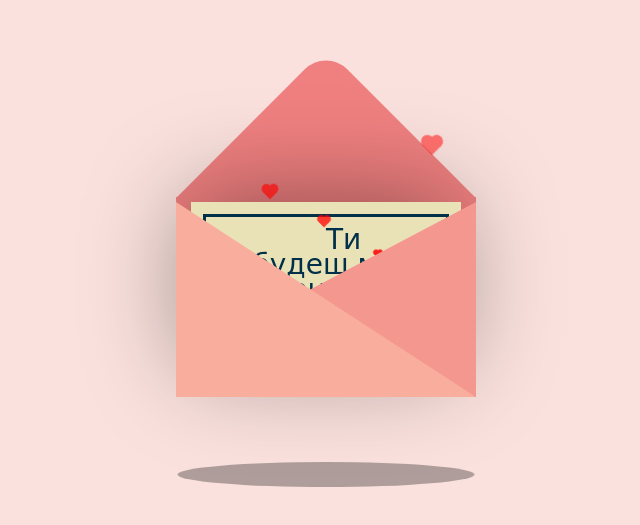
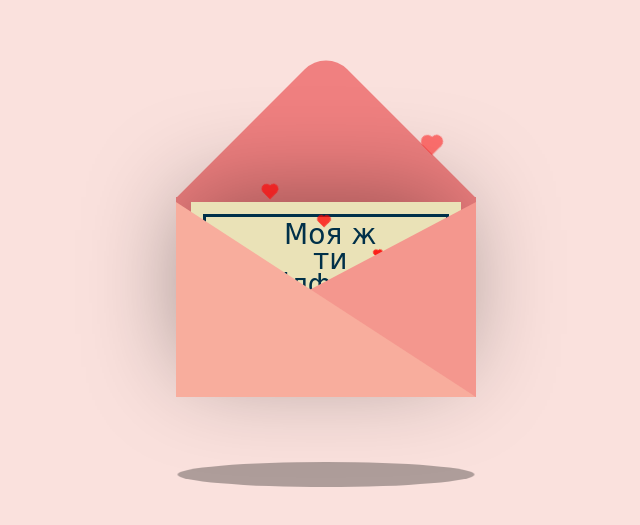
Before and after one commit to mrmelnychenko/milff_tan, a plain HTML site: page index.html in a window 1280 px wide. Shown: the part 141-666 px from the top of the page, without its empty margins (314-954 px from the left). Drawn offline with Linux system fonts and the light colour scheme.

Commit message:
Add files via upload

```diff
--- a/index.html
+++ b/index.html
@@ -14,8 +14,8 @@
             <div class="envelope"></div>
             <div class="front"></div>
             <div class="card">
-                <div class="text">Ти</br> будеш моєю</br>Валентинкою?</div>
-                <div class="heart" </div>
+                <div class="text">   Моя ж</br>ти </br>мілфочка</div>
+                <div class="heart"</div>
         </div>
         <div class="hearts">
             <div class="one"></div>
@@ -24,6 +24,7 @@
             <div class="four"></div>
             <div class="five"></div>
         </div>
+
     </div>
     <div class="shadow"></div>
     <script src="script.js"></script>
--- a/style.css
+++ b/style.css
@@ -72,8 +72,8 @@ body {
     font-size: 28px;
     text-align: center;
     line-height: 25px;
-    top: 25px;
-    left: 45px;
+    top: 20px;
+    left: 70px;
     color: #003049;
 }
 
```
